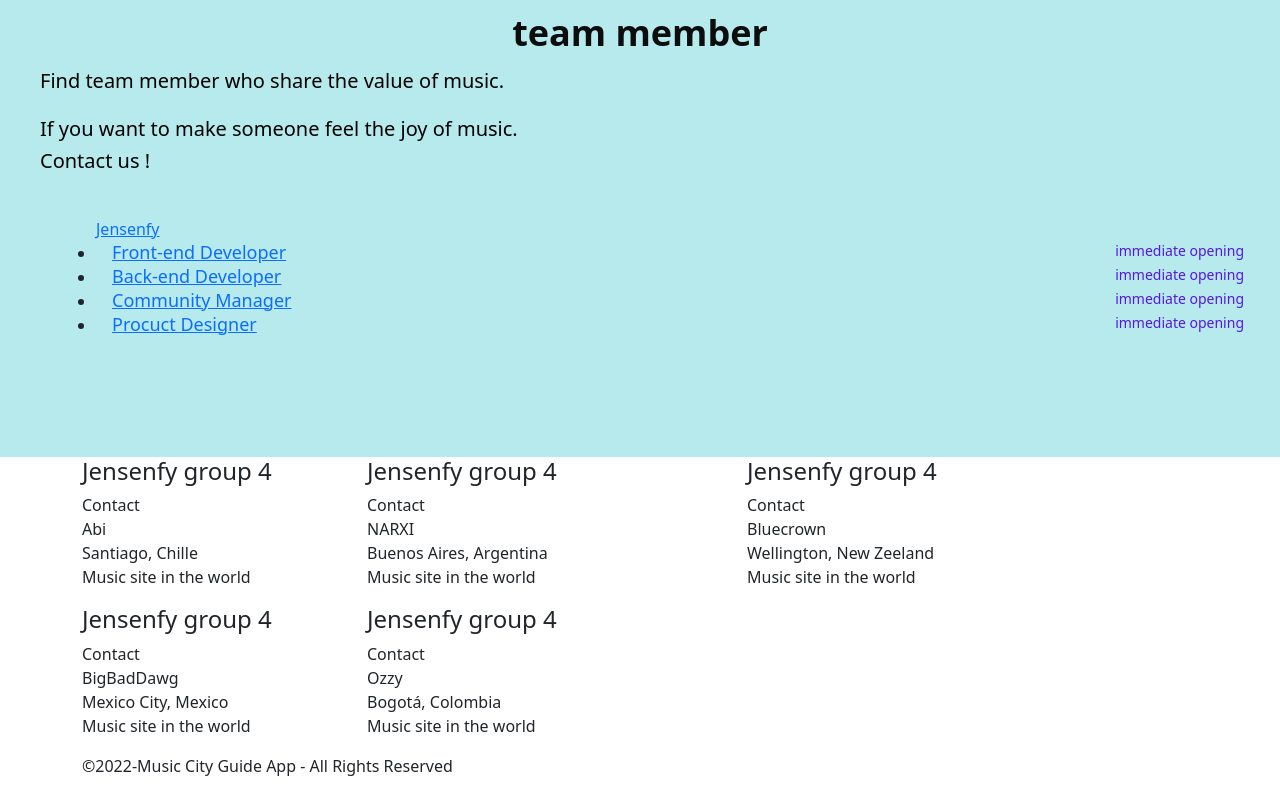
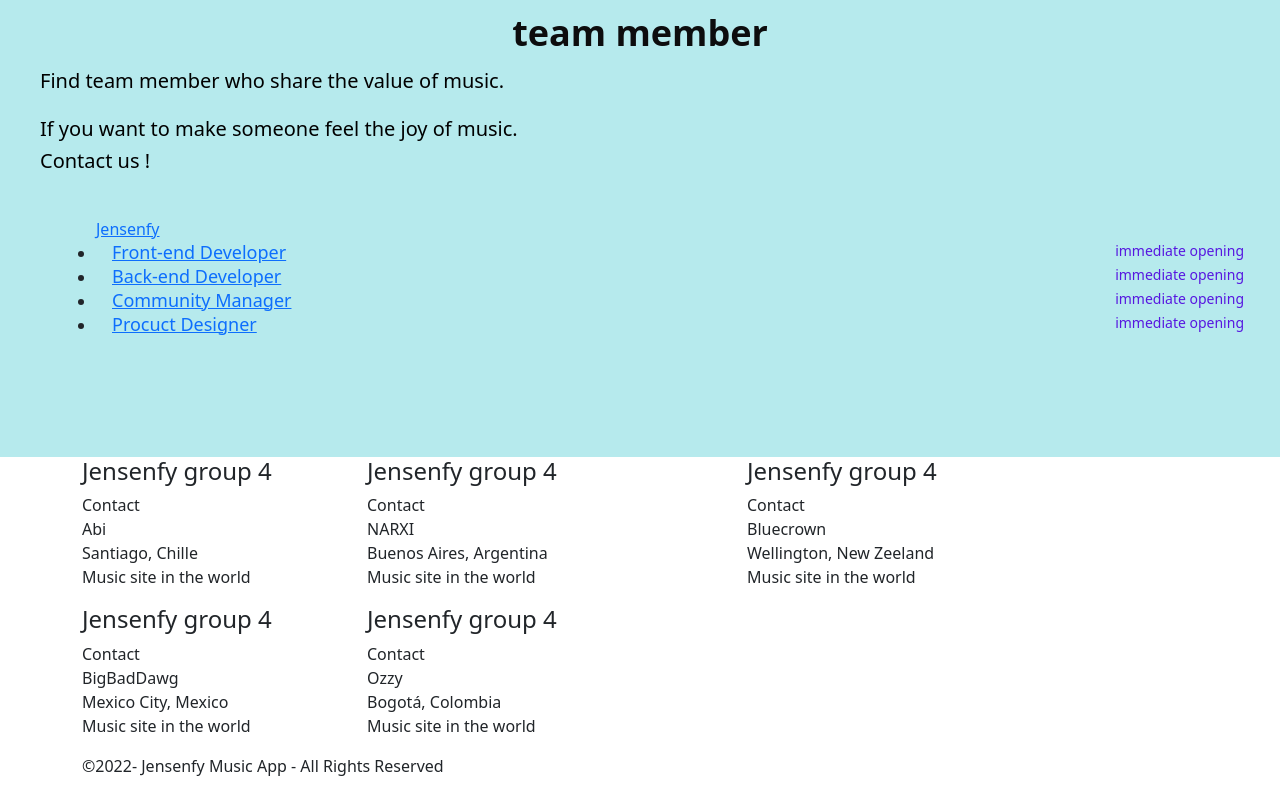
Before and after one commit to Gogoreds/JENSENfy-frontend, a React (Create React App) app in the folder jensenfy/: page /About in a window 1280 px wide. Shown: the part 787-1581 px from the top of the page. Built offline with nearby package versions, Linux system fonts and the light colour scheme.

Commit message:
Done about page

```diff
--- a/jensenfy/src/components/Footer.jsx
+++ b/jensenfy/src/components/Footer.jsx
@@ -61,7 +61,7 @@ return (
             {/* Footer Bottom */}
             <div className ="footer-bottom">
             <p className="text-xs-center">
-                &copy;{new Date().getFullYear()}-Music City Guide App - All Rights
+                &copy;{new Date().getFullYear()}- Jensenfy Music App - All Rights
                 Reserved
 
             </p>
```
